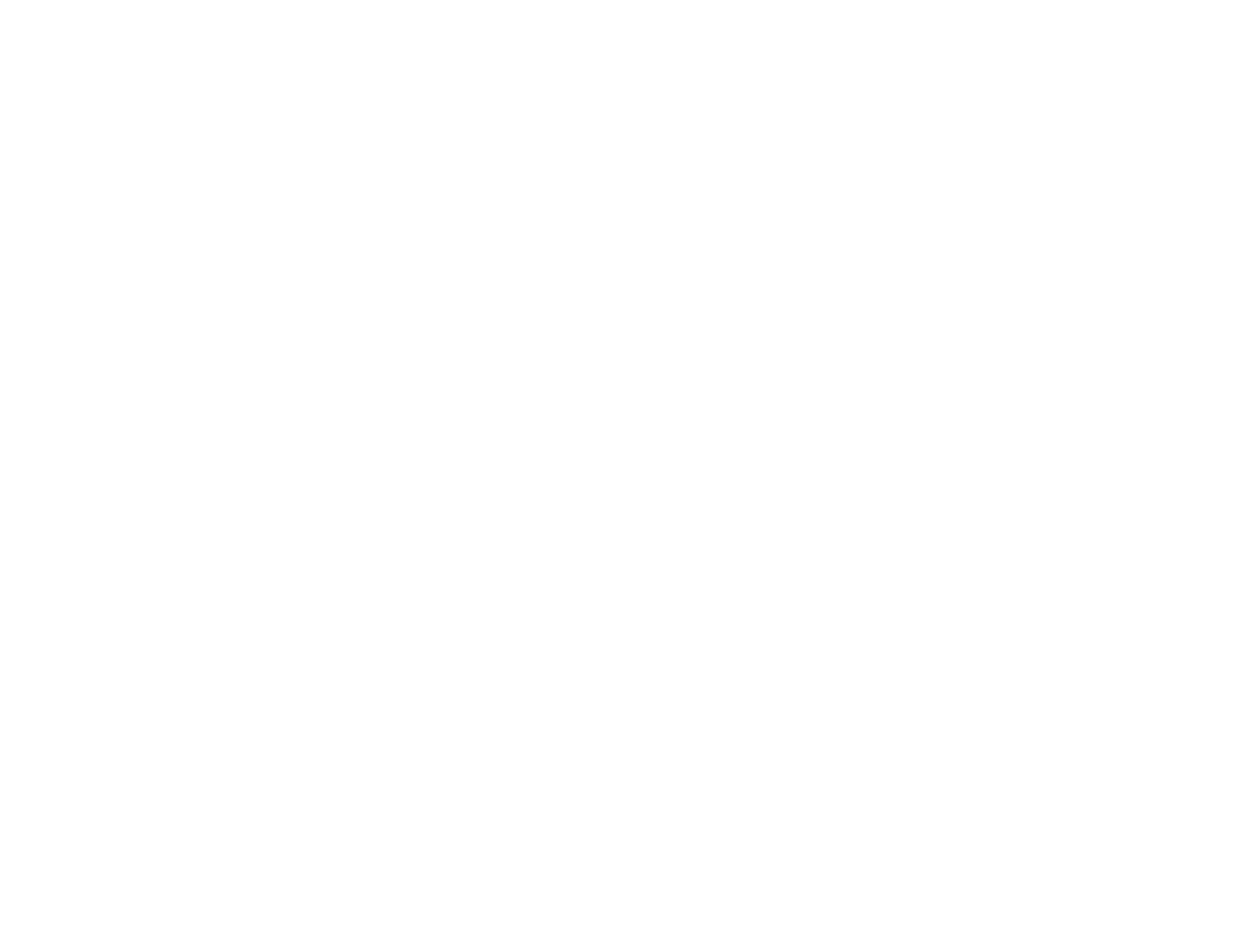
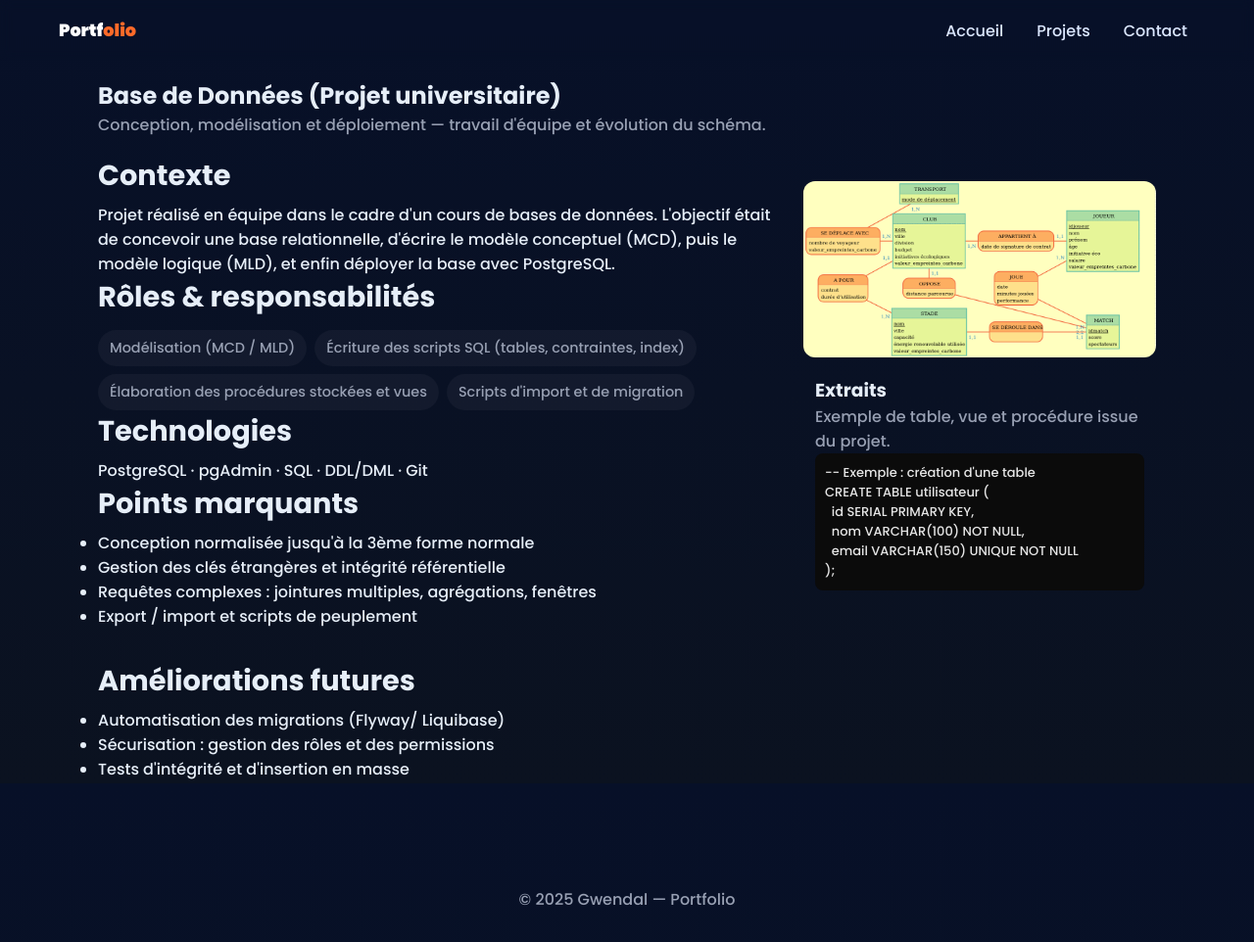
Before and after one commit to gwen35/exp, a plain HTML site: page bdd.html in a window 1280 px wide. Shown: the top 962 px of the page at 98% size. Before the commit the page ends 800 px from the top, so only its background shows below. Drawn offline with nearby package versions, Linux system fonts and the light colour scheme.

Commit message:
template2

````diff
--- a/bdd.html
+++ b/bdd.html
@@ -0,0 +1,98 @@
+
+<!doctype html>
+<html lang="fr">
+<head>
+  <meta charset="utf-8" />
+  <meta name="viewport" content="width=device-width,initial-scale=1" />
+  <title>Base de Données — Gwendal</title>
+  <link href="https://fonts.googleapis.com/css2?family=Poppins:wght@300;500;700;900&display=swap" rel="stylesheet">
+  <link rel="stylesheet" href="style.css">
+  <script src="https://unpkg.com/gsap@3/dist/gsap.min.js"></script>
+  <script src="https://unpkg.com/scrollreveal"></script>
+  <script defer src="script.js"></script>
+</head>
+<body>
+  <header class="nav">
+    <div class="nav-inner">
+      <div class="brand"><a href="index.html">Portf<span>olio</span></a></div>
+      <nav>
+        <ul>
+          <li><a href="index.html#home">Accueil</a></li>
+          <li><a href="index.html#projects">Projets</a></li>
+          <li><a href="index.html#contact">Contact</a></li>
+        </ul>
+      </nav>
+    </div>
+  </header>
+
+  <main class="section">
+    <section class="container">
+      <h1>Base de Données (Projet universitaire)</h1>
+      <p class="subtle">Conception, modélisation et déploiement — travail d'équipe et évolution du schéma.</p>
+
+      <div class="split">
+        <div class="left">
+          <h2>Contexte</h2>
+          <p>Projet réalisé en équipe dans le cadre d'un cours de bases de données. L'objectif était de concevoir une base relationnelle, d'écrire le modèle conceptuel (MCD), puis le modèle logique (MLD), et enfin déployer la base avec PostgreSQL.</p>
+
+          <h2>Rôles & responsabilités</h2>
+          <ul class="skills">
+            <li>Modélisation (MCD / MLD)</li>
+            <li>Écriture des scripts SQL (tables, contraintes, index)</li>
+            <li>Élaboration des procédures stockées et vues</li>
+            <li>Scripts d'import et de migration</li>
+          </ul>
+
+          <h2>Technologies</h2>
+          <p>PostgreSQL · pgAdmin · SQL · DDL/DML · Git</p>
+
+          <h2>Points marquants</h2>
+          <ul>
+            <li>Conception normalisée jusqu'à la 3ème forme normale</li>
+            <li>Gestion des clés étrangères et intégrité référentielle</li>
+            <li>Requêtes complexes : jointures multiples, agrégations, fenêtres</li>
+            <li>Export / import et scripts de peuplement</li>
+          </ul>
+
+        </div>
+
+        <div class="right">
+          <div class="card">
+            <img src="https://github.com/gwen35/exp/raw/main/bdd.png" alt="Schéma BDD" style="max-width:100%;border-radius:12px;"/>
+            <div style="padding:12px">
+              <h3>Extraits</h3>
+              <p class="muted">Exemple de table, vue et procédure issue du projet.</p>
+              <pre style="background:#0b0b0b;color:#e6e6e6;padding:10px;border-radius:8px;overflow:auto;font-size:13px">-- Exemple : création d'une table
+CREATE TABLE utilisateur (
+  id SERIAL PRIMARY KEY,
+  nom VARCHAR(100) NOT NULL,
+  email VARCHAR(150) UNIQUE NOT NULL
+);
+</pre>
+            </div>
+          </div>
+        </div>
+      </div>
+
+      <section style="margin-top:32px">
+        <h2>Améliorations futures</h2>
+        <ul>
+          <li>Automatisation des migrations (Flyway/ Liquibase)</li>
+          <li>Sécurisation : gestion des rôles et des permissions</li>
+          <li>Tests d'intégrité et d'insertion en masse</li>
+        </ul>
+      </section>
+
+    </section>
+  </main>
+
+  <footer class="footer">
+    <div class="container"><p>© <span id="year"></span> Gwendal — Portfolio</p></div>
+  </footer>
+
+  <script>document.getElementById('year').textContent = new Date().getFullYear();</script>
+</body>
+</html>
+```
+
+---
````
Also changed, not shown: index.html (+1 -1 lines).
